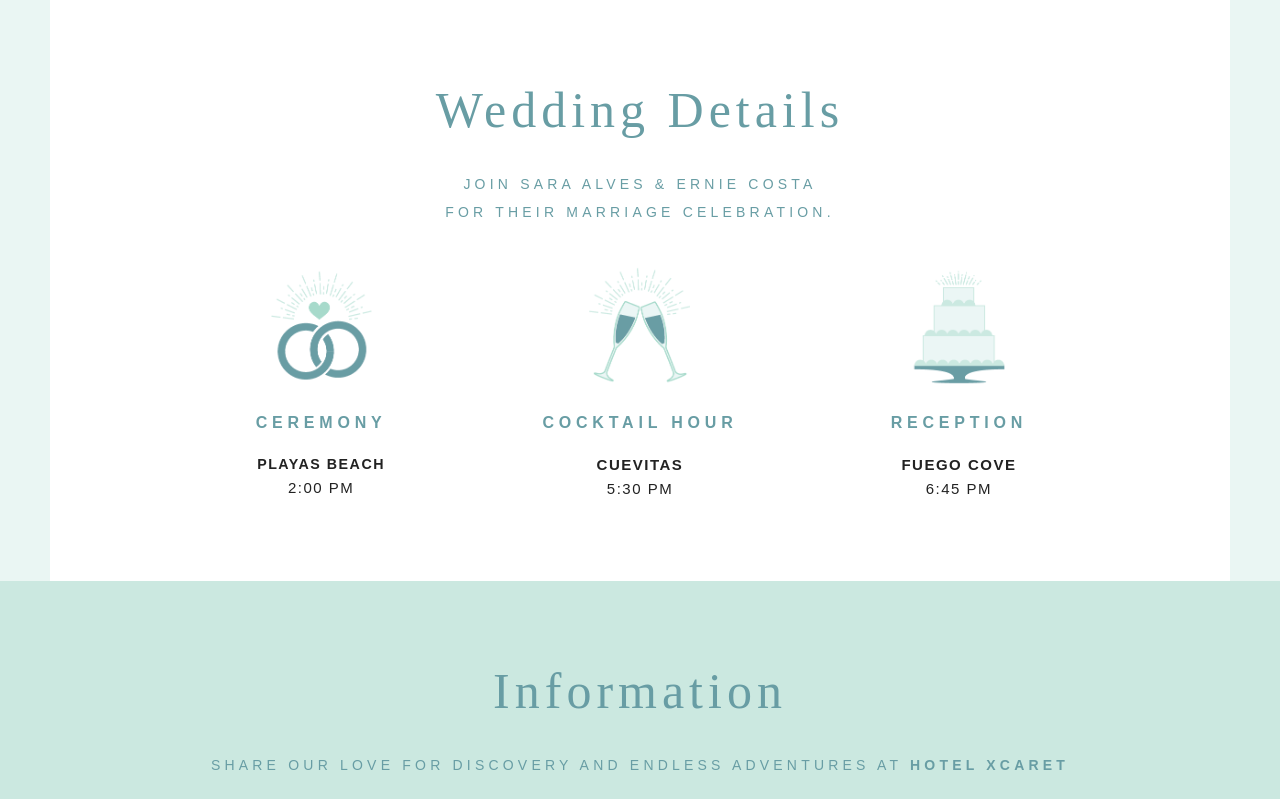
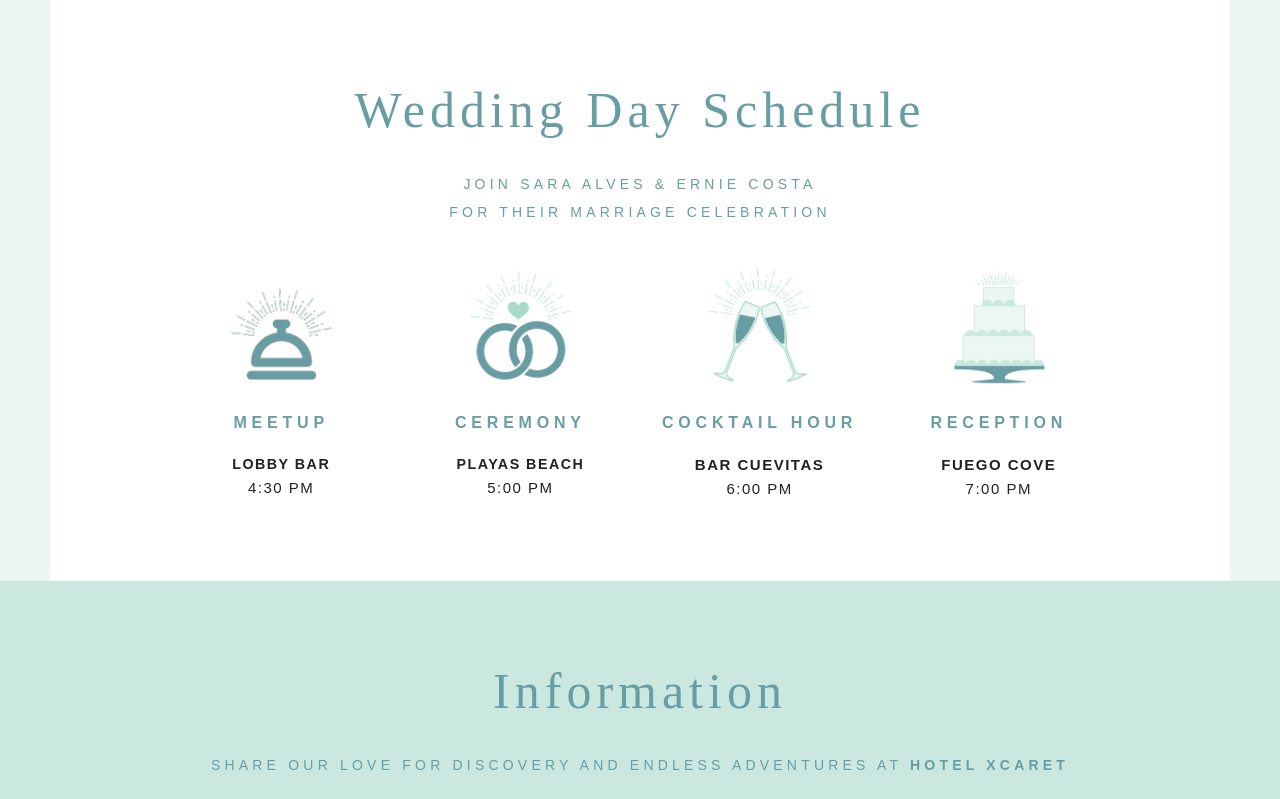
Before and after one commit to eponerine/eponerine.github.io, a Jekyll site: the page built from index.html, in a window 1280 px wide, cut to the strip 950-1749 px from the top of the page. Built offline with Jekyll 4.4.1, drawn with Linux system fonts in a browser that asks for light colours; nearby versions of some CDN libraries.

Commit message:
Updated times (#7)
* fixed times

* bell lobby icon

```diff
--- a/css/main.css
+++ b/css/main.css
@@ -173,6 +173,9 @@ section {
   background-repeat: no-repeat;
   background-size: contain;
   background-position: center;
+}
+.widget-icon.lobby {
+  background-image: url(/images/widgets/bell.png);
 }
 .widget-icon.ceremony {
   background-image: url(/images/widgets/ceremony.png);
--- a/index.html
+++ b/index.html
@@ -34,31 +34,39 @@ layout: default
 
 <div class="site-section" style="background-color: #EAF6F3">
 		<section id="details">
-		<h1>Wedding Details</h1>
-		<p class="blurb">Join Sara Alves &amp; Ernie Costa<br> for their marriage celebration.</p>
+		<h1>Wedding Day Schedule</h1>
+		<p class="blurb">Join Sara Alves &amp; Ernie Costa<br> for their marriage celebration</p>
 		<div class="row" id="detail-widgets">
-			<div class="four columns widget">
-				<span class="widget-icon ceremony"></span>
-				<h2>Ceremony</h2>
+			<div class="three columns widget">
+				<span class="widget-icon lobby"></span>
+				<h2>Meetup</h2>
 				<div class="centered">
-					<p class="text-strong" style="font-size: 95%">Playas Beach</p>
-					<p>2:00 PM</p>
+					<p class="text-strong" style="font-size: 95%">Lobby Bar</p>
+					<p>4:30 PM</p>
 				</div>
 			</div>
-			<div class="four columns widget">
+			<div class="three columns widget">
+					<span class="widget-icon ceremony"></span>
+					<h2>Ceremony</h2>
+					<div class="centered">
+						<p class="text-strong" style="font-size: 95%">Playas Beach</p>
+						<p>5:00 PM</p>
+					</div>
+				</div>
+			<div class="three columns widget">
 				<span class="widget-icon cocktail"></span>
 				<h2>Cocktail Hour</h2>
 				<div class="centered">
-					<p class="text-strong">Cuevitas</p>
-					<p>5:30 PM</p>
+					<p class="text-strong">Bar Cuevitas</p>
+					<p>6:00 PM</p>
 				</div>
 			</div>
-			<div class="four columns widget">
+			<div class="three columns widget">
 				<span class="widget-icon reception"></span>
 				<h2>Reception</h2>
 				<div class="centered">
 					<p class="text-strong">Fuego Cove</p>
-					<p>6:45 PM</p>
+					<p>7:00 PM</p>
 				</div>
 			</div>
 		</div>
```
Also changed, not shown: images/widgets/bell.png (added), 5 other files.
